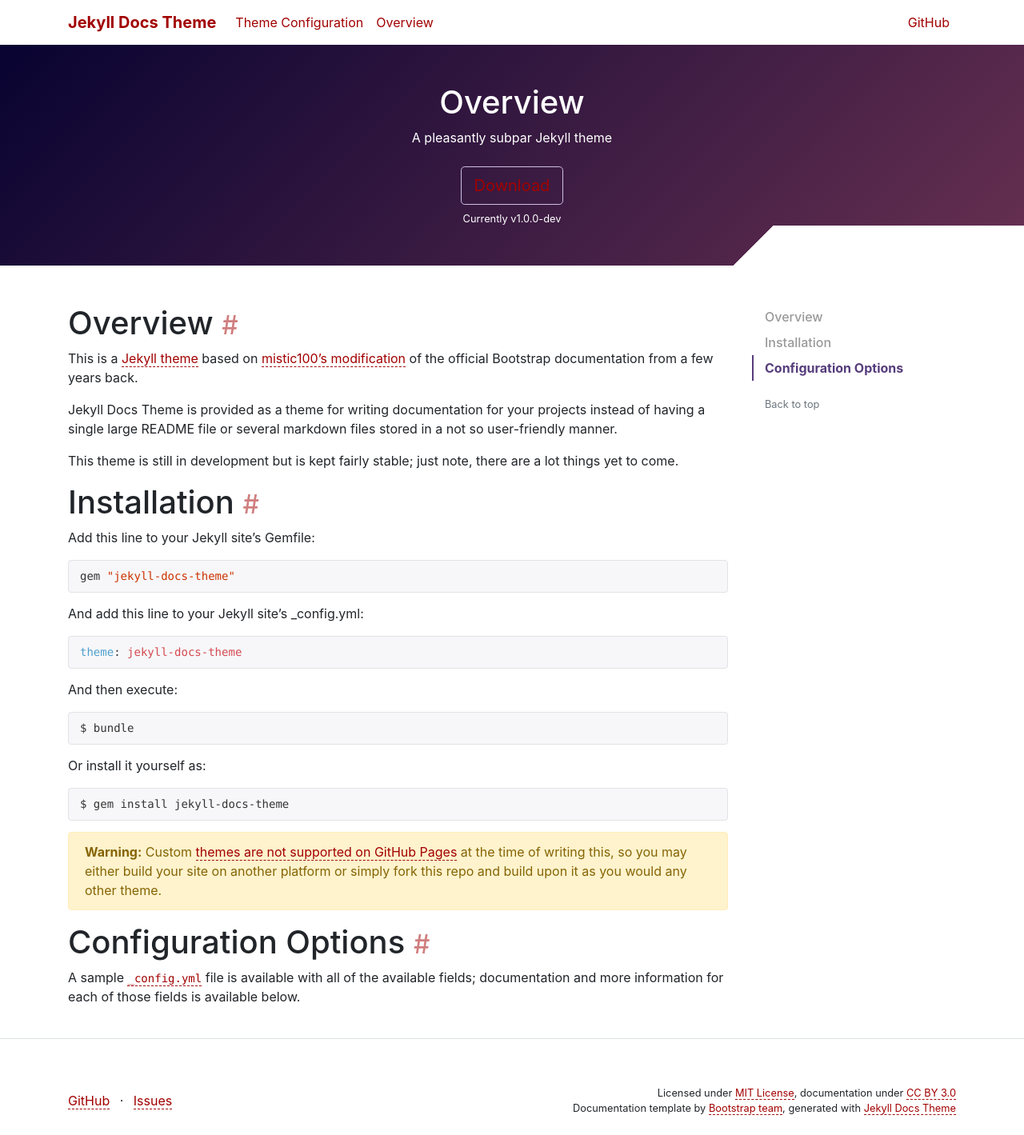
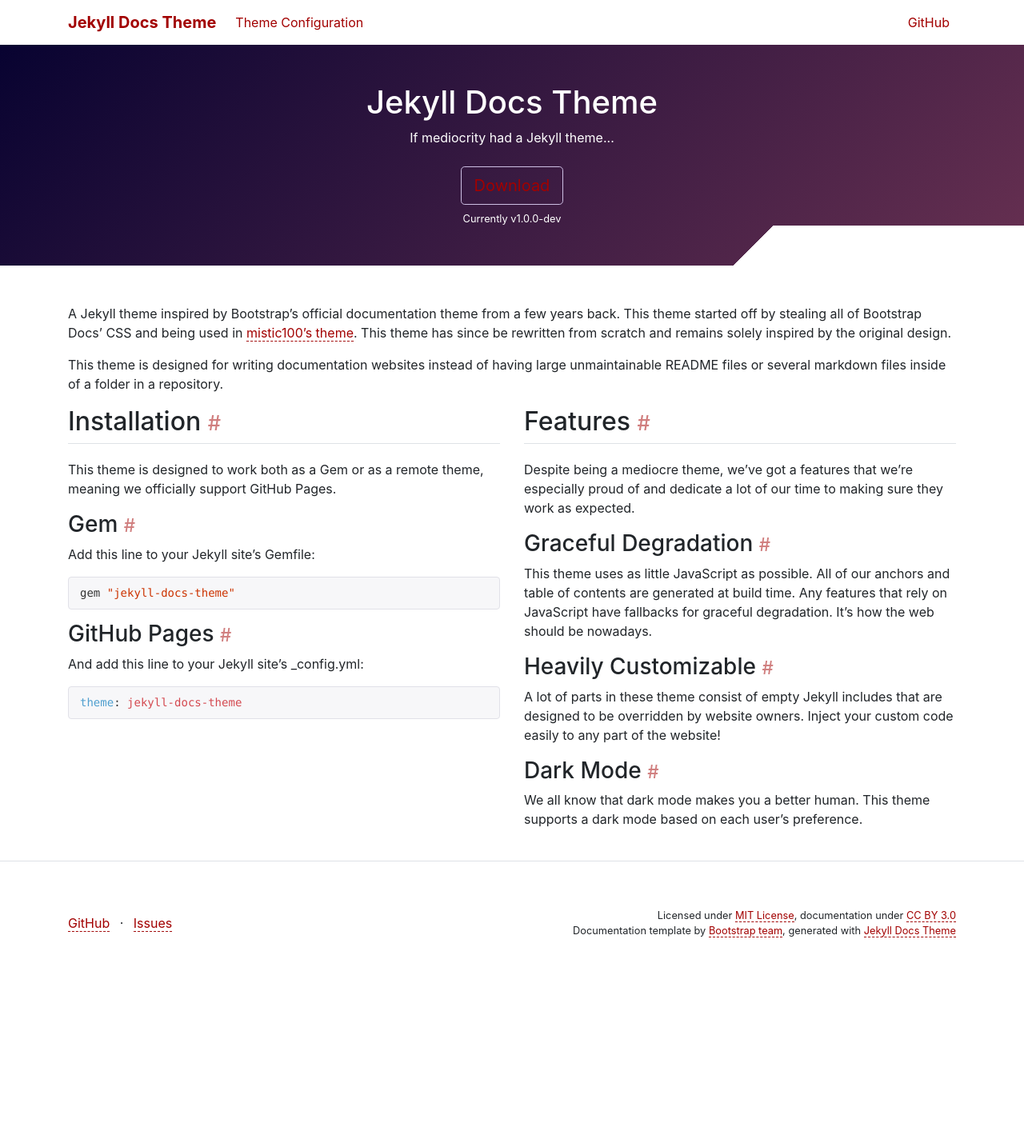
Before and after one commit to allejo/jekyll-docs-theme, a Jekyll site: the page built from index.md, in a window 1280 px wide. Shown: the whole page at 80% size. Built offline with Jekyll 4.4.1, drawn with Linux system fonts in a browser that asks for light colours; nearby versions of some CDN libraries; comment, search, counter and statistics services are not loaded; our own code applies the rules of GitHub Pages for plain Markdown files; after the commit the page ends 1198 px from its top, so only the background shows below that; grey boxes are pictures that could not be loaded.

Commit message:
Rewrite landing page

````diff
--- a/index.md
+++ b/index.md
@@ -1,18 +1,22 @@
 ---
-layout: page
+layout: full
 homepage: true
-description: A pleasantly subpar Jekyll theme
+description: If mediocrity had a Jekyll theme...
 ---
 
-# Overview
+A Jekyll theme inspired by Bootstrap's official documentation theme from a few years back. This theme started off by stealing all of Bootstrap Docs' CSS and being used in [mistic100's theme](https://github.com/mistic100/jekyll-bootstrap-doc). This theme has since be rewritten from scratch and remains solely inspired by the original design.
 
-> This is a [Jekyll theme](https://github.com/allejo/jekyll-docs-theme) based on [mistic100's modification](https://github.com/mistic100/jekyll-bootstrap-doc) of the official Bootstrap documentation from a few years back.
+This theme is designed for writing documentation websites instead of having large unmaintainable README files or several markdown files inside of a folder in a repository.
 
-Jekyll Docs Theme is provided as a theme for writing documentation for your projects instead of having a single large README file or several markdown files stored in a not so user-friendly manner.
+<div class="row">
+<div class="col-md-6" markdown="1">
 
-This theme is still in development but is kept fairly stable; just note, there are a lot things yet to come.
+## Installation
+{:.mt-0}
 
-# Installation
+This theme is designed to work both as a Gem or as a remote theme, meaning we officially support GitHub Pages.
+
+### Gem
 
 Add this line to your Jekyll site's Gemfile:
 
@@ -20,28 +24,33 @@ Add this line to your Jekyll site's Gemfile:
 gem "jekyll-docs-theme"
 ```
 
+### GitHub Pages
+
 And add this line to your Jekyll site's _config.yml:
 
 ```yaml
 theme: jekyll-docs-theme
 ```
 
-And then execute:
+</div>
+<div class="col-md-6" markdown="1">
 
-```
-$ bundle
-```
+## Features
+{:.mt-0}
 
-Or install it yourself as:
+Despite being a mediocre theme, we've got a features that we're especially proud of and dedicate a lot of our time to making sure they work as expected.
 
-```
-$ gem install jekyll-docs-theme
-```
+### Graceful Degradation
 
-<div class="alert alert-warning" markdown="1">
-**Warning:** Custom [themes are not supported on GitHub Pages](https://pages.github.com/themes/) at the time of writing this, so you may either build your site on another platform or simply fork this repo and build upon it as you would any other theme.
+This theme uses as little JavaScript as possible. All of our anchors and table of contents are generated at build time. Any features that rely on JavaScript have fallbacks for graceful degradation. It's how the web should be nowadays.
+
+### Heavily Customizable
+
+A lot of parts in these theme consist of empty Jekyll includes that are designed to be overridden by website owners. Inject your custom code easily to any part of the website!
+
+### Dark Mode
+
+We all know that dark mode makes you a better human. This theme supports a dark mode based on each user's preference.
+
 </div>
-
-# Configuration Options
-
-A sample [`_config.yml`](https://github.com/allejo/jekyll-docs-theme/blob/master/docs/_config.yml) file is available with all of the available fields; documentation and more information for each of those fields is available below.
+</div>
````
